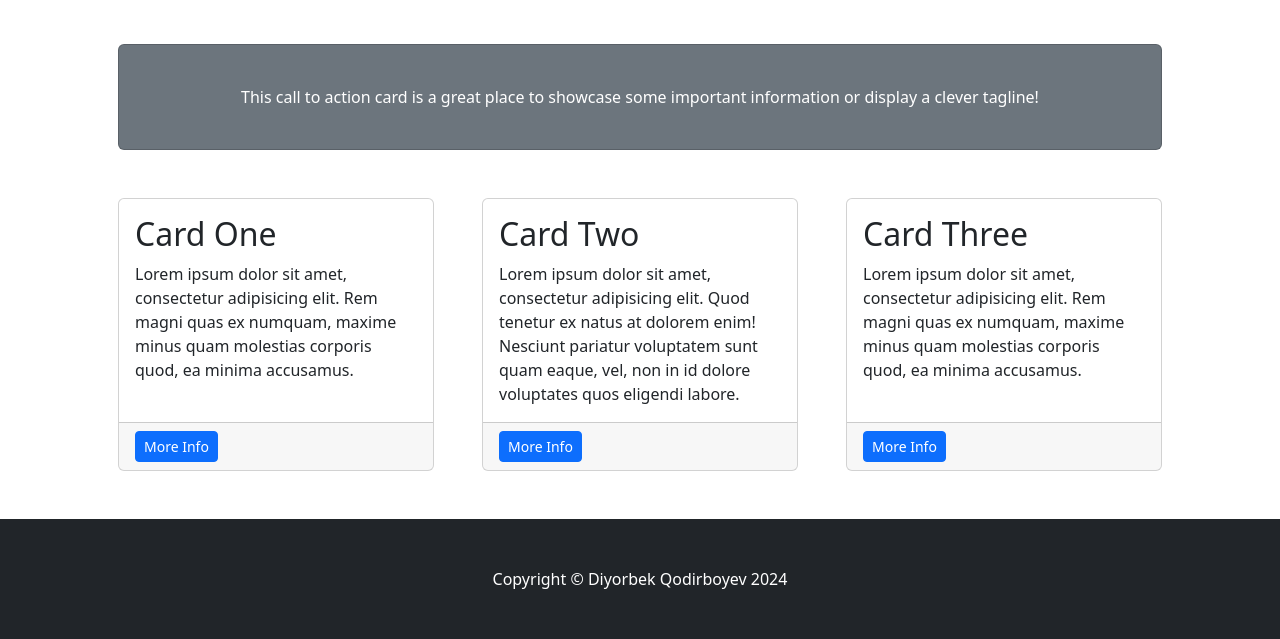
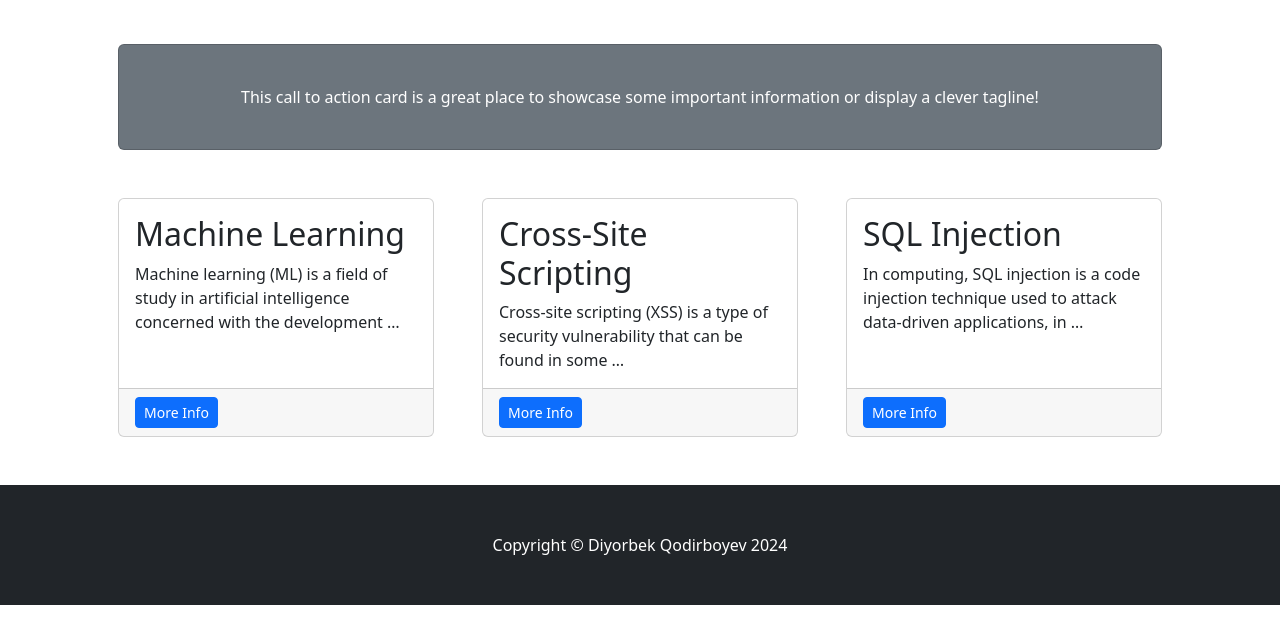
Before and after one commit to diyorbekqodirboyev863/my-blog-app, a Django app: page / in a window 1280 px wide. Shown: the part 683-1322 px from the top of the page. After the commit the page ends 1288 px from the top, so only its background shows below. Run offline with Django 5.2, Linux system fonts and the light colour scheme; data comes from the database, SQL or seed files in the repository; some libraries are stand-ins or nearby versions.

Commit message:
Some elements has been updated.

```diff
--- a/blog/admin.py
+++ b/blog/admin.py
@@ -5,6 +5,7 @@ from . import models
 @admin.register(models.Post)
 class PostAdmin(admin.ModelAdmin):
     list_display = ['title', 'author', 'created_at']
+    list_filter = ['category']
 
 # Category.
 @admin.register(models.Category)
--- a/blog/models.py
+++ b/blog/models.py
@@ -6,10 +6,12 @@ from django.utils import timezone
 class Category(models.Model):
     name = models.CharField(max_length=100, unique=True)
     slug = models.SlugField(max_length=100, unique=True, blank=True)
+    to_process = models.BooleanField(default=True) # New field.
 
     def save(self, *args, **kwargs):
-        self.name = self.name.title()
         self.slug = slugify(self.name.lower())
+        if self.to_process:
+            self.name = self.name.title()
         super().save(*args, **kwargs)
 
     def __str__(self):
@@ -28,12 +30,14 @@ class Post(models.Model):
     image = models.ImageField(upload_to='images/', blank=True, null=True)
     created_at = models.DateTimeField(default=timezone.now)
     updated_at = models.DateTimeField(auto_now=True)
-    is_blog_header = models.BooleanField(default=False)
-    is_header = models.BooleanField(default=False)
+    is_blog_featured = models.BooleanField(default=False)
+    is_featured = models.BooleanField(default=False)
+    to_process = models.BooleanField(default=True) # New field.
 
     def save(self, *args, **kwargs):
-        self.title = self.title.title()
         self.slug = slugify(self.title.lower())
+        if self.to_process:
+            self.title = self.title.title()
         super().save(*args, **kwargs)
 
     def __str__(self):
--- a/blog/views.py
+++ b/blog/views.py
@@ -7,7 +7,7 @@ from . import models
 def home(request):
     '''Home.'''
     posts = models.Post.objects.all() # Get all post.
-    post = models.Post.objects.filter(is_header=True).last() # Get the header post.
+    post = models.Post.objects.filter(is_featured=True).last() # Get the header post.
     return render(request=request, template_name='home.html', context={'posts': posts, 'post': post})
 
 # About.
@@ -18,8 +18,8 @@ def about(request):
 # Blog.
 def blog(request):
     '''Blog.'''
-    posts = models.Post.objects.filter(is_header=False, is_blog_header=False) # Get all posts.
-    post = models.Post.objects.filter(is_blog_header=True).last() # Get the header post of the blog.
+    posts = models.Post.objects.filter(is_featured=False, is_blog_featured=False) # Get all posts.
+    post = models.Post.objects.filter(is_blog_featured=True).last() # Get the header post of the blog.
     categories = models.Category.objects.all() # Get all categories.
     return render(request=request, template_name='blog.html', context={'posts': posts, 'post': post ,'categories': categories})
 
--- a/templates/home.html
+++ b/templates/home.html
@@ -38,37 +38,22 @@
         </div>
     </div>
     <!-- Content row. -->
+    {% if posts %}
         <div class="row gx-4 gx-lg-5">
+            {% for post in posts %}
+                {% if post.image %}
+                {% else %}
                     <div class="col-md-4 mb-5">
                         <div class="card h-100">
                             <div class="card-body">
-                    <h2 class="card-title">Card One</h2>
-                    <p class="card-text">Lorem ipsum dolor sit amet, consectetur adipisicing elit. Rem magni quas ex
-                        numquam, maxime minus quam molestias corporis quod, ea minima accusamus.</p>
+                                <h2 class="card-title">{{ post.title }}</h2>
+                                <p class="card-text">{{ post.content|truncatewords:15 }}</p>
                             </div>
                             <div class="card-footer"><a class="btn btn-primary btn-sm" href="#!">More Info</a></div>
                         </div>
                     </div>
-        <div class="col-md-4 mb-5">
-            <div class="card h-100">
-                <div class="card-body">
-                    <h2 class="card-title">Card Two</h2>
-                    <p class="card-text">Lorem ipsum dolor sit amet, consectetur adipisicing elit. Quod tenetur ex natus at
-                        dolorem enim! Nesciunt pariatur voluptatem sunt quam eaque, vel, non in id dolore voluptates quos
-                        eligendi labore.</p>
+                {% endif %}
+            {% endfor %}
         </div>
-                <div class="card-footer"><a class="btn btn-primary btn-sm" href="#!">More Info</a></div>
-            </div>
-        </div>
-        <div class="col-md-4 mb-5">
-            <div class="card h-100">
-                <div class="card-body">
-                    <h2 class="card-title">Card Three</h2>
-                    <p class="card-text">Lorem ipsum dolor sit amet, consectetur adipisicing elit. Rem magni quas ex
-                        numquam, maxime minus quam molestias corporis quod, ea minima accusamus.</p>
-                </div>
-                <div class="card-footer"><a class="btn btn-primary btn-sm" href="#!">More Info</a></div>
-            </div>
-        </div>
-    </div>
+    {% endif %}
 {% endblock %}
```
Also changed, not shown: templates/blog.html (+6 -14 lines), blog/migrations/0004_rename_is_blog_header_post_is_blog_featured_and_more.py (added), blog/migrations/0005_post_to_process.py (added), blog/migrations/0006_category_to_process.py (added), db.sqlite3. Lines whose indentation alone changed are shown as unchanged.
